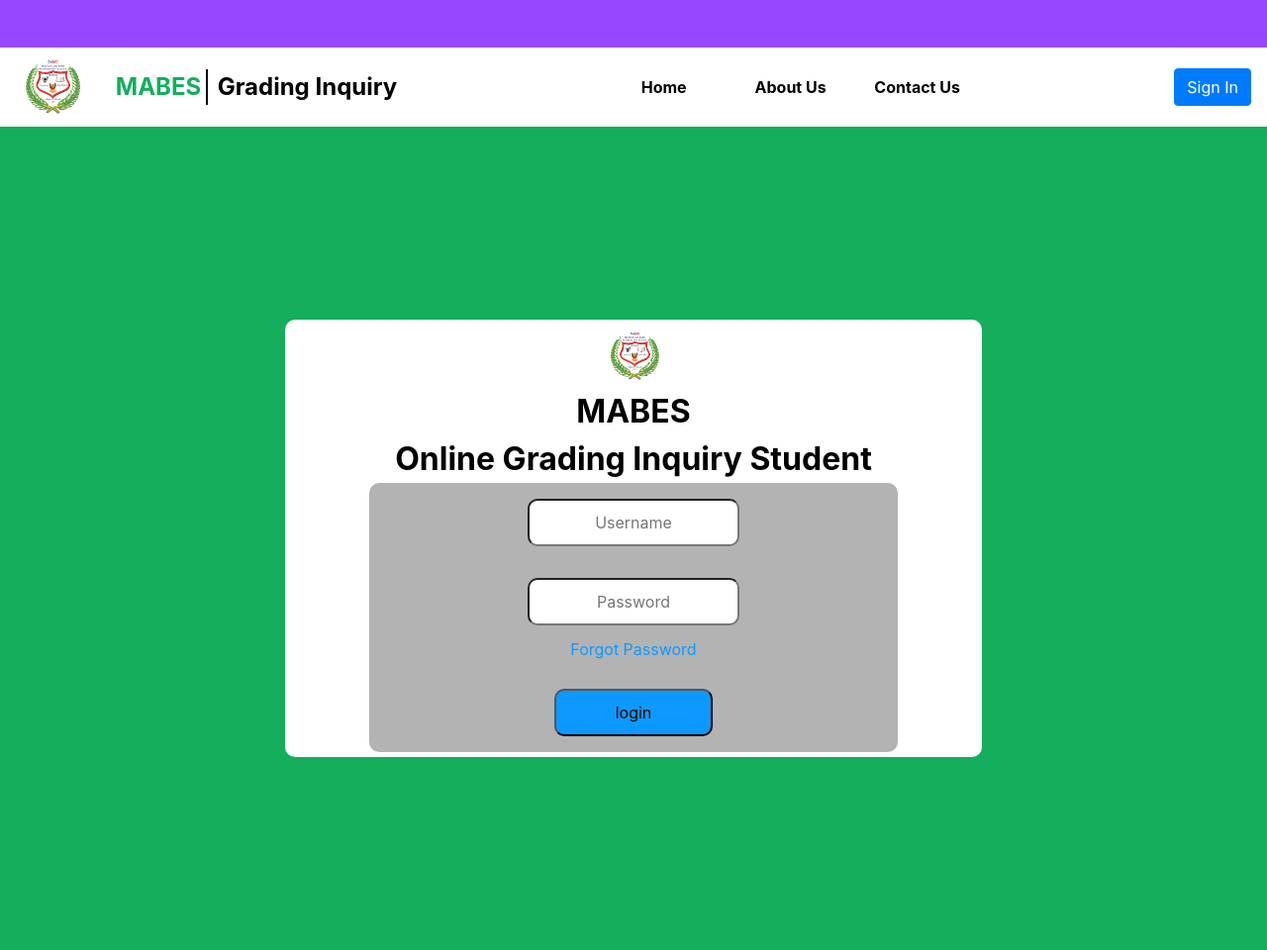
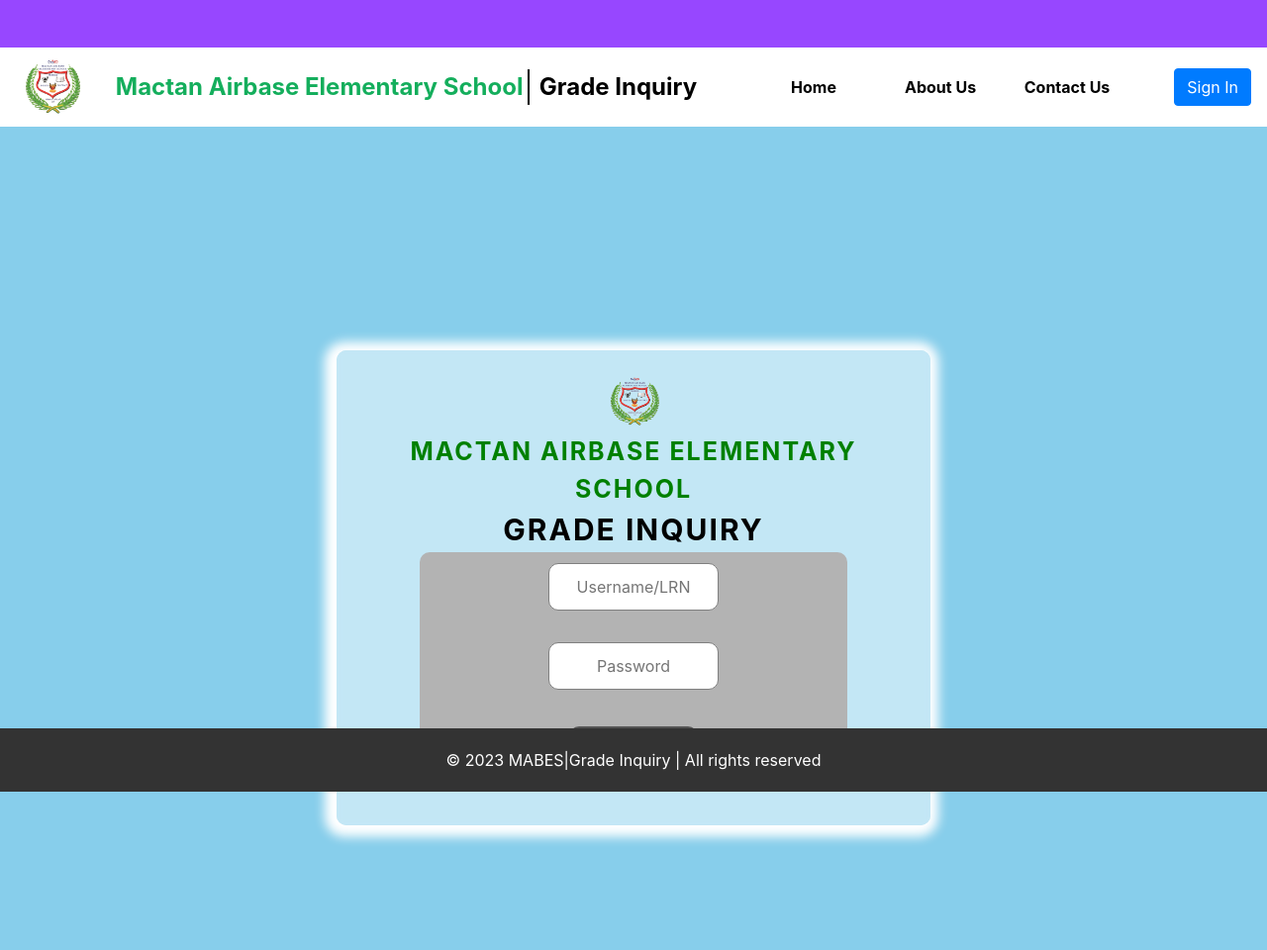
Before and after one commit to Jaylingers/1-php-grading-system, a PHP site: page /students_page/signin/index.php in a window 1280 px wide. Shown: the whole page at 99% size. Run offline with PHP 8.4, Linux system fonts and the light colour scheme.

Commit message:
ako ge butangan ang log in ug style ani bai

```diff
--- a/students_page/header.php
+++ b/students_page/header.php
@@ -25,8 +25,8 @@
     <div class="brand-title">
         <a href="/1-php-grading-system/"> <img
                     src="../../assets/img/mabes.png" alt=""/></a>
-        <p> MABES </p>
-        <p>Grading Inquiry</p>
+        <p> Mactan Airbase Elementary School </p>
+        <p>Grade Inquiry</p>
     </div>
     <a href="#" class="toggle-button">
         <span class="bar"></span>
@@ -51,5 +51,46 @@
         <button class="btn btn-primary" onclick="signin()">Sign In</button>
     </div>
 </nav>
+<style>
+
+    body {
+      margin: 0;
+      padding: 0;
+    }
+
+    /* Footer styles */
+    .footer {
+      background: #333;
+      color: #fff;
+      padding: 20px;
+      text-align: center;
+      position: fixed;
+      left: 0;
+      bottom: 0;
+      width: 100%;
+      transition: opacity 0.3s;
+    }
+
+    /* Animation styles */
+    .fade-in {
+      opacity: 0;
+      animation: fadeInAnimation 2s ease-in forwards;
+    }
+
+    @keyframes fadeInAnimation {
+      0% {
+        opacity: 0;
+      }
+      100% {
+        opacity: 1;
+      }
+    }
+
+</style>
+<footer>
+<div class="footer fade-in">
+    &#169; 2023 MABES|Grade Inquiry | All rights reserved
+  </div>
+</footer>
 </body>
 </html>
--- a/students_page/signin/index.php
+++ b/students_page/signin/index.php
@@ -38,16 +38,16 @@
 }
 ?>
 
-<div style="background: #14ae5c;">
+<div style="background: skyblue ;">
     <div class="d-flex-center w-100p">
-        <div id="content" class=" w-79-8p h-100p b-r-7px">
+        <div id="content" class=" w-82-8p h-100p b-r-10px">
             <div class="m-2em d-flex-center h-48em ">
-                <div class="bg-white t-color-black pad-5px w-44em b-radius-10px">
+                <div class="login">
                     <div class="t-align-center"><img
                                 src="../../assets/img/mabes.png" alt=""
                                 class="h-4em w-4em"/></div>
-                    <div class="t-align-center f-size-2em f-weight-bold">MABES</div>
-                    <div class="t-align-center f-size-2em f-weight-bold">Online Grading Inquiry Student</div>
+                    <div class="text">Mactan Airbase Elementary School</div>
+                    <div class="text2">Grade Inquiry</div>
                     <?php if (isset($_GET['error'])) { ?>
                         <div class="alert alert-danger" role="alert">
                             <?php echo $_GET['error']; ?>
@@ -60,7 +60,7 @@
                                        id="username"
                                        name="username"
                                        required
-                                       placeholder="Username"
+                                       placeholder="Username/LRN"
                                        class="h-3em w-40p t-align-center f-size-1em b-radius-10px"
                                        value="<?php if (isset($_GET['username']))
                                            echo($_GET['username']); ?>"
@@ -76,15 +76,11 @@
                                            echo($_GET['password']); ?>"
                                 >
                             </div>
-                            <div class="d-flex-center h-2em">
-                                <label for=""
-                                       class="t h-2em w-40p t-align-center f-size-1em b-radius-10px t-color-blue">Forgot
-                                    Password</label>
-                            </div>
+
                             <div class="d-flex-center h-5em">
                                 <button type="submit"
                                         class="c-hand h-3em w-30p t-align-center f-size-1em b-radius-10px bg-blue"
-                                        name="login">login
+                                        name="login">Log
                                 </button>
                             </div>
                         </div>
@@ -94,7 +90,88 @@
         </div>
     </div>
 </div>
+<style>
 
+    body {
+      margin: 0;
+      padding: 0;
+    }
+
+    /* Footer styles */
+    .footer {
+      background: #333;
+      color: #fff;
+      padding: 20px;
+      text-align: center;
+      position: fixed;
+      left: 0;
+      bottom: 0;
+      width: 100%;
+      transition: opacity 0.3s;
+    }
+
+    /* Animation styles */
+    .fade-in {
+      opacity: 0;
+      animation: fadeInAnimation 2s ease-in forwards;
+    }
+
+    @keyframes fadeInAnimation {
+      0% {
+        opacity: 0;
+      }
+      100% {
+        opacity: 1;
+      }
+    }
+    .login{
+        width: 600px;
+        height: 480px;
+  margin: 0 auto;
+  margin-top: 100px;
+  background: rgba(255,255,255,0.5);
+  padding: 20px;
+  border-radius: 10px;
+  box-shadow: 0 5px 10px rgba(0, 0, 0, 0.1);
+  text-align: center;
+  animation: fadein 4s;
+  backdrop-filter: blur(3px);
+  -webkit-backdrop-filter: blur(3px);
+  -webkit-box-shadow: -2px 1.5px 10.5px 10px #dddddd;
+-moz-box-shadow: -2px 1.5px 10.5px 10px #dddddd;
+box-shadow: -2px 1.5px 10.5px 10px white;
+    }
+    input {
+
+  margin-bottom: 10px;
+  height: 60px;
+  padding: 5px;
+  border: 1px solid gray;
+  border-radius: 5px;
+}
+.text {
+            color: green;
+            font-size: 25px;
+            text-align: center;
+            text-transform: uppercase;
+            letter-spacing: 2px;
+            font-weight: bold;
+        }
+        .text2 {
+            color: black;
+            font-size: 30px;
+            text-align: center;
+            text-transform: uppercase;
+            letter-spacing: 2px;
+            font-weight: bold;
+        }
+
+</style>
+<footer>
+<div class="footer fade-in">
+    &#169; 2023 MABES|Grade Inquiry | All rights reserved
+  </div>
+</footer>
 
 <script>
     localStorage.setItem('studArrowLeft', '0')
```
Also changed, not shown: assets/img/MABES3.jpg (added).
